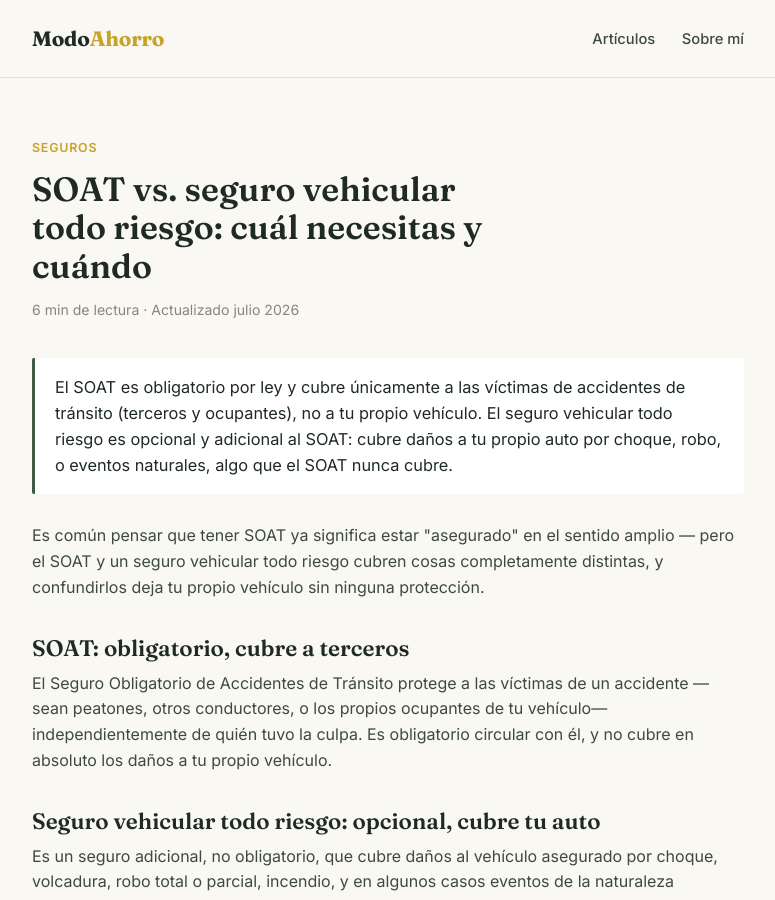
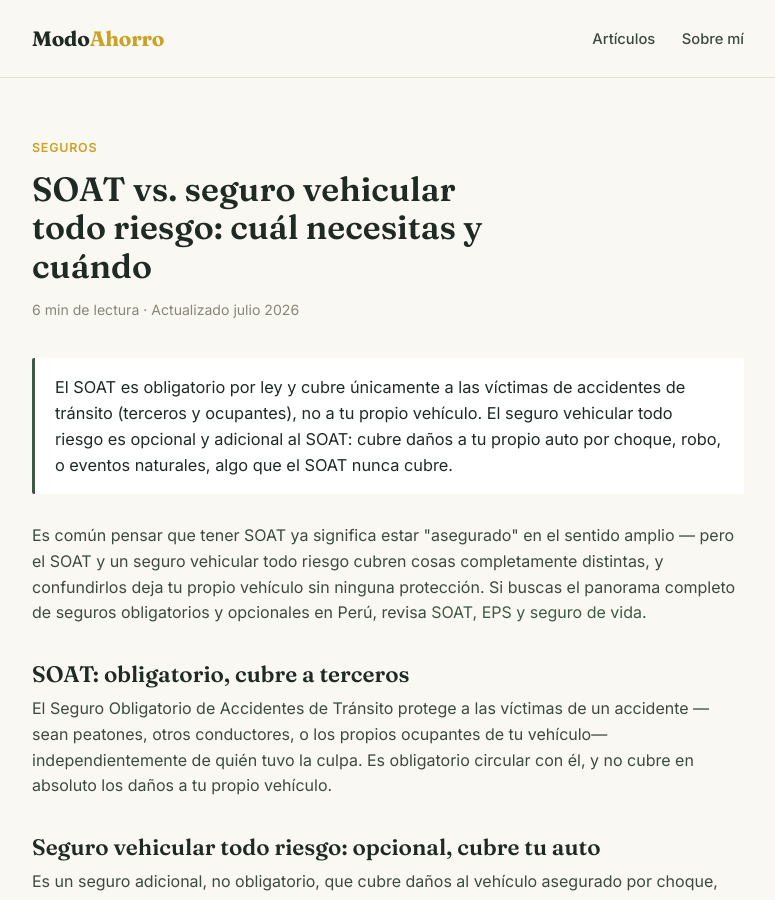
Before and after one commit to cguillenh22/modoahorro, a Jekyll site: the page built from _articulos/soat-vs-seguro-vehicular-todo-riesgo.html, in a window 1280 px wide and 900 px high. Shown: the whole window, without its empty margins (252-1027 px from the left). Built offline with Jekyll 4.4.1, drawn with Linux system fonts in a browser that asks for light colours.

Commit message:
Update soat-vs-seguro-vehicular-todo-riesgo.html

```diff
--- a/_articulos/soat-vs-seguro-vehicular-todo-riesgo.html
+++ b/_articulos/soat-vs-seguro-vehicular-todo-riesgo.html
@@ -6,7 +6,7 @@ read_time: 6
 ---
 <p class="direct-answer">El SOAT es obligatorio por ley y cubre únicamente a las víctimas de accidentes de tránsito (terceros y ocupantes), no a tu propio vehículo. El seguro vehicular todo riesgo es opcional y adicional al SOAT: cubre daños a tu propio auto por choque, robo, o eventos naturales, algo que el SOAT nunca cubre.</p>
 
-    <p>Es común pensar que tener SOAT ya significa estar "asegurado" en el sentido amplio — pero el SOAT y un seguro vehicular todo riesgo cubren cosas completamente distintas, y confundirlos deja tu propio vehículo sin ninguna protección.</p>
+    <p>Es común pensar que tener SOAT ya significa estar "asegurado" en el sentido amplio — pero el SOAT y un seguro vehicular todo riesgo cubren cosas completamente distintas, y confundirlos deja tu propio vehículo sin ninguna protección. Si buscas el panorama completo de seguros obligatorios y opcionales en Perú, revisa <a href="../articulos/seguro-vida-soat-eps.html">SOAT, EPS y seguro de vida</a>.</p>
 
     <h2>SOAT: obligatorio, cubre a terceros</h2>
     <p>El Seguro Obligatorio de Accidentes de Tránsito protege a las víctimas de un accidente —sean peatones, otros conductores, o los propios ocupantes de tu vehículo— independientemente de quién tuvo la culpa. Es obligatorio circular con él, y no cubre en absoluto los daños a tu propio vehículo.</p>
```
